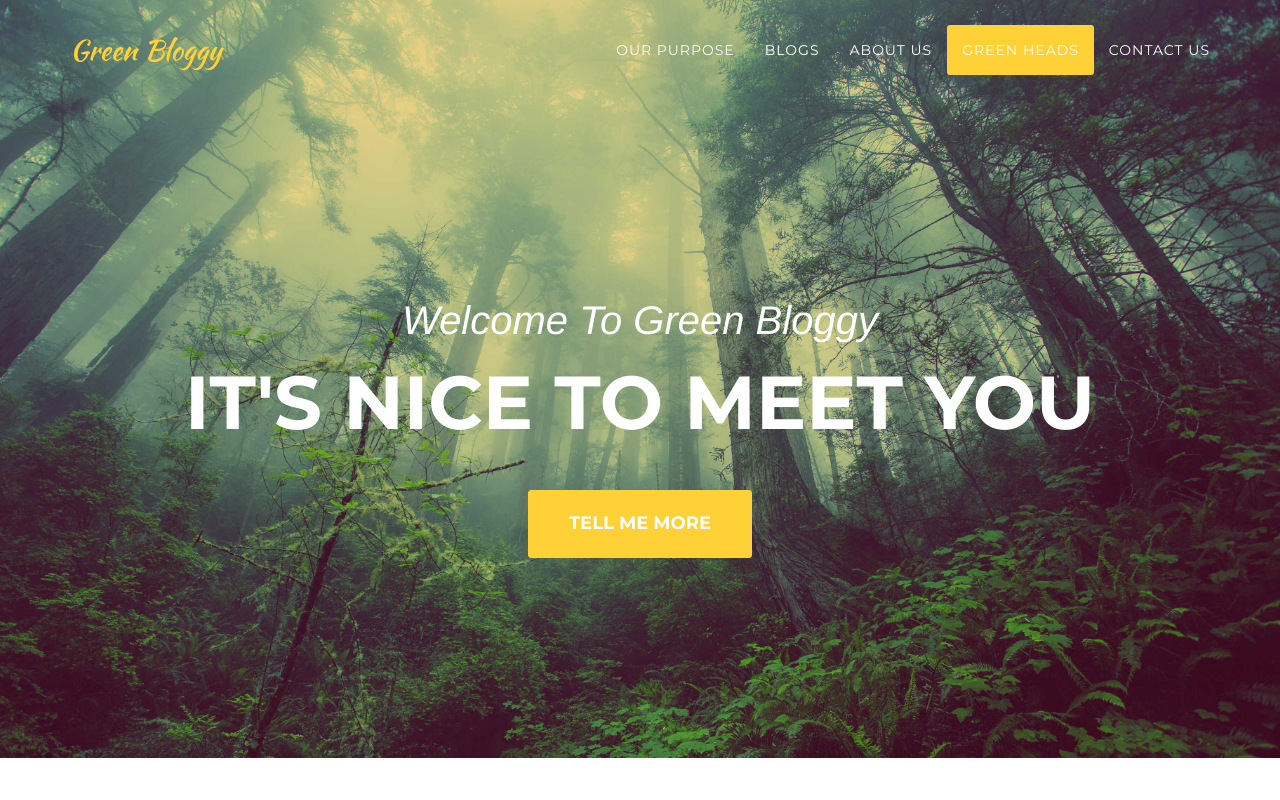
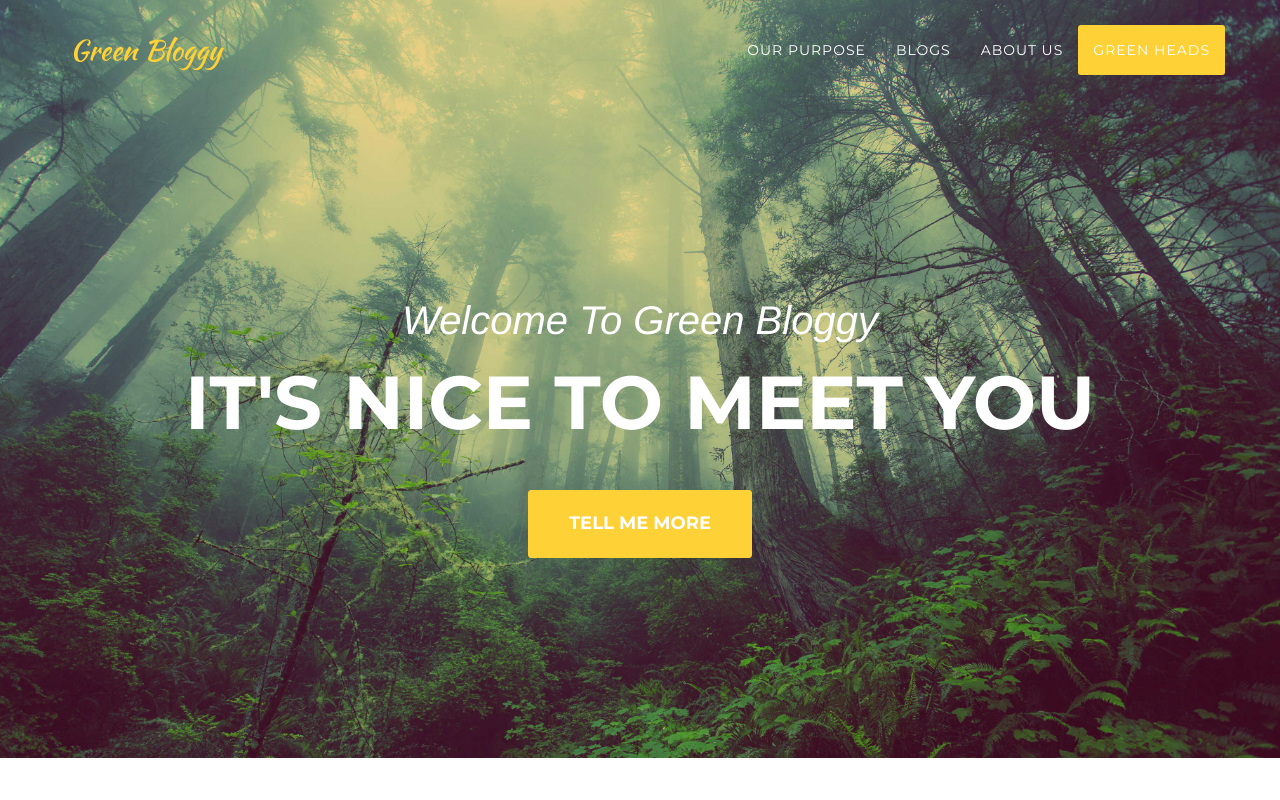
Before and after one commit to GreenBloggy/greenbloggy, a website: page index.html in a window 1280 px wide. Shown: the top 800 px of the page. Drawn offline with nearby package versions, Linux system fonts and the light colour scheme; files whose address does not match are found by name; a web font is replaced by a local one.

Commit message:
new image

```diff
--- a/index.html
+++ b/index.html
@@ -65,9 +65,9 @@
                     <li>
                         <a class="page-scroll" href="#team">Green Heads</a>
                     </li>
-                    <li>
-                        <a class="page-scroll" href="#contact">Contact Us</a>
-                    </li>
+                  <!--  <li>
+                        <a class="page-scroll" href="#contact">Contact us</a>
+                    </li>  -->
                 </ul>
             </div>
             <!-- /.navbar-collapse -->
```
Also changed, not shown: img/about/1.jpg, img/about/2.jpg (deleted), img/about/2.png (added), img/about/3.jpg (deleted), img/about/3.png (added), img/about/4.jpg.
